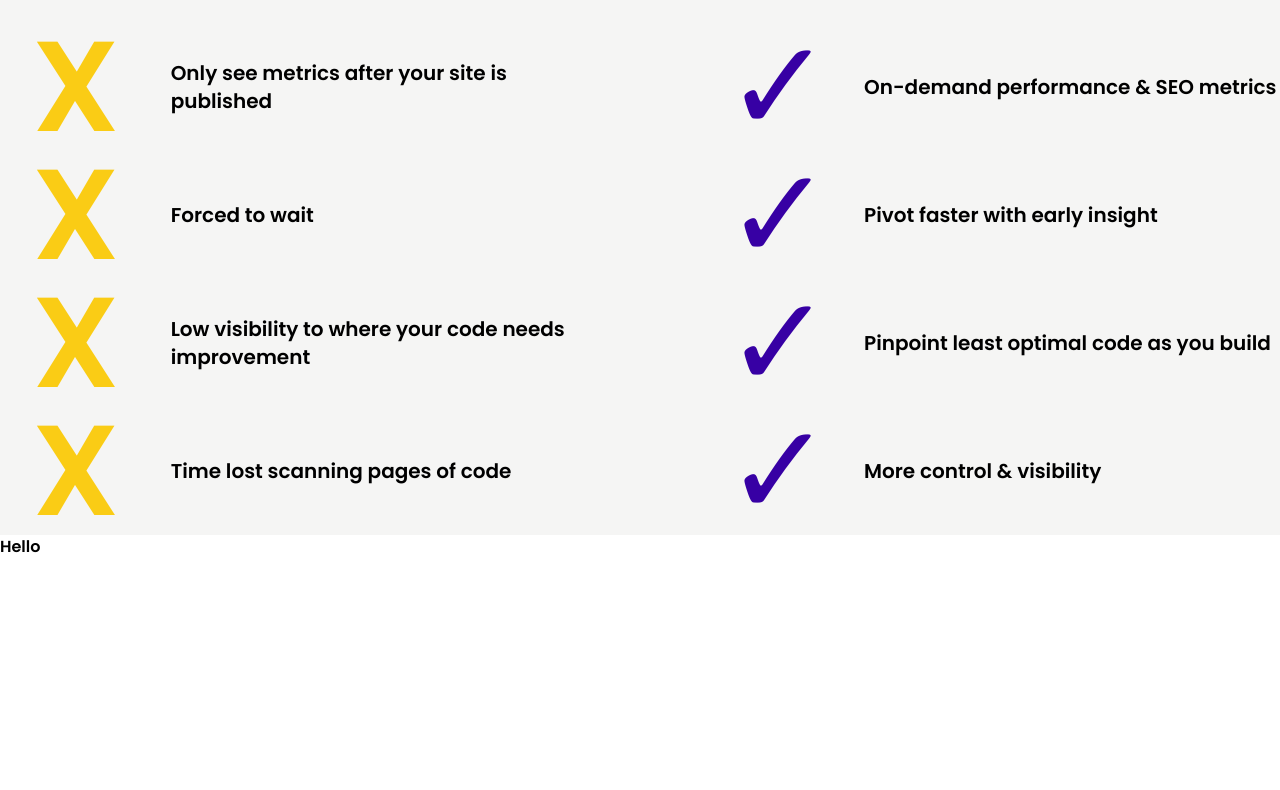
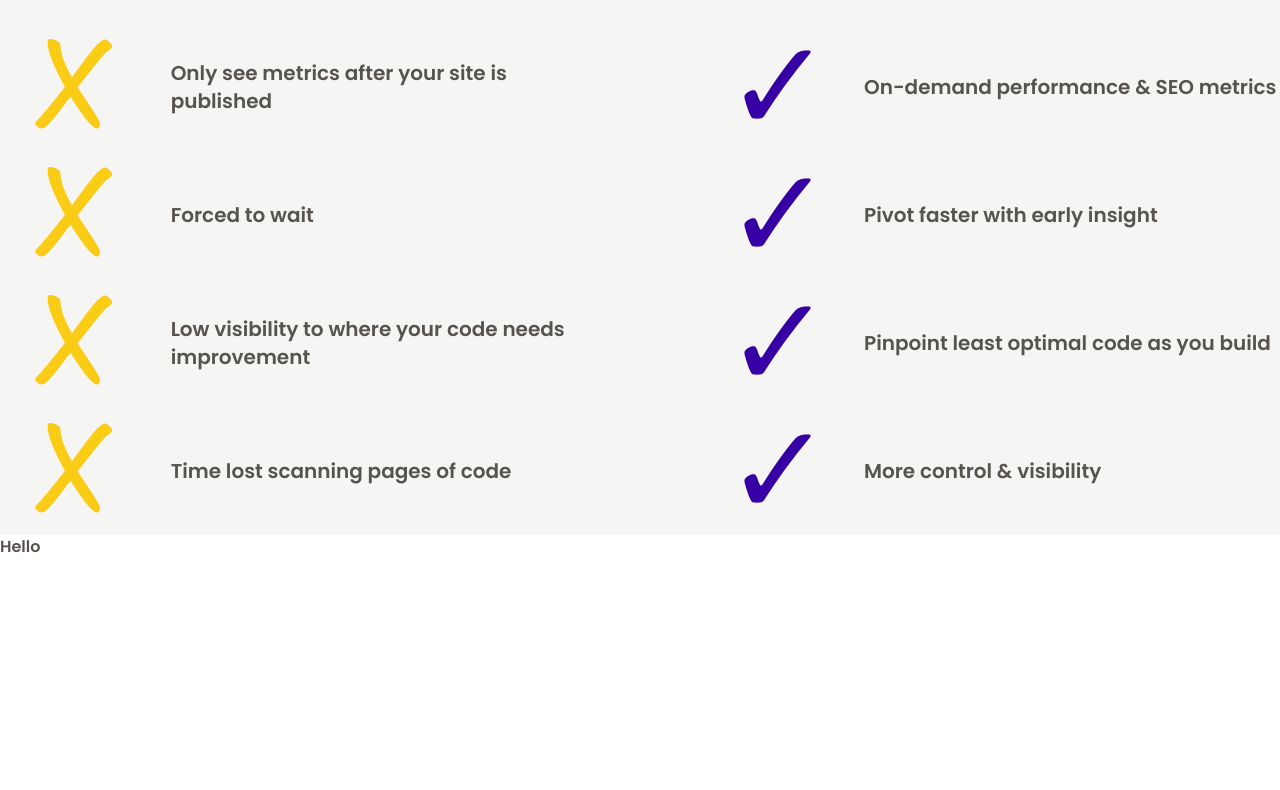
Before and after one commit to oslabs-beta/astrospeed, an Astro site: page / in a window 1280 px wide. Shown: the part 1097-1887 px from the top of the page. Built offline with nearby package versions, Linux system fonts and the light colour scheme; Astro itself is replaced by a stand-in of ours.

Commit message:
updated font for Xs in comparison

```diff
--- a/src/components/Button.astro
+++ b/src/components/Button.astro
@@ -3,8 +3,8 @@
 const {color} = Astro.props;
 // const darkerColor = color.slice(0,-3) + (Number(color.slice(-3)) + 200);
 let tailClass;
-if (color === 'stone') tailClass = `bg-stone-100 hover:bg-stone-300 transition ease-in-out delay-50 hover:-translate-y-1 hover:scale-110 w-32 h-10 py-2 px-2 m-1 text-stone-900 font-semibold rounded-lg`;
-if (color === 'yellow') tailClass = `bg-yellow-200 hover:bg-yellow-400 transition ease-in-out delay-50 hover:-translate-y-1 hover:scale-110 w-32 h-10 py-2 px-2 m-1 text-stone-900 font-semibold rounded-lg`;
+if (color === 'stone') tailClass = `bg-stone-100 hover:bg-stone-300 transition ease-in-out delay-50 hover:-translate-y-1 hover:scale-110 w-32 h-10 py-2 px-2 m-1 font-semibold rounded-lg`;
+if (color === 'yellow') tailClass = `bg-yellow-200 hover:bg-yellow-400 transition ease-in-out delay-50 hover:-translate-y-1 hover:scale-110 w-32 h-10 py-2 px-2 m-1 font-semibold rounded-lg`;
 ---
 <!-- <style>
 	@import url('https://fonts.googleapis.com/css2?family=Poppins:wght@600&display=swap');
--- a/src/components/Comparisons.astro
+++ b/src/components/Comparisons.astro
@@ -4,6 +4,17 @@
 
 ---
 <!-- Component Template (HTML + JS Expressions) -->
+
+<style>
+  @import url('https://fonts.googleapis.com/css2?family=Kalam&display=swap');
+
+  .xSpan {
+    font-family: 'Kalam';
+    position:relative;
+    top: 10px;
+  }
+
+</style>
 
 <div class="bg-stone-100 pt-16 pl-8 grid grid-cols-9 grid-rows-6 items-center">
   <p class="text-5xl text-[#3700a4] col-start-1 col-end-10 justify-self-center self-end">COMPARE YOUR CODE PERFORMANCE</p>
@@ -12,22 +23,22 @@
   <span class="text-4xl justify-self-center">vs.</span>
   <span class="text-4xl text-[#3700A4] col-start-6 col-end-10 justify-self-center break-all">astroSpeed</span>
 
-  <span class="text-6xl md:text-9xl text-yellow-400">X</span>
+  <span class="text-6xl md:text-9xl text-yellow-400 xSpan">X</span>
   <span class="text-xl col-start-2 col-end-5">Only see metrics after your site is published</span>
   <span class="text-6xl md:text-9xl text-[#3700A4] col-start-6">&#10003;</span>
   <span class="text-xl col-start-7 col-end-10">On-demand performance & SEO metrics</span>
 
-  <span class="text-6xl md:text-9xl text-yellow-400">X</span>
+  <span class="text-6xl md:text-9xl text-yellow-400 xSpan">X</span>
   <span class="text-xl col-start-2 col-end-5">Forced to wait</span>
   <span class="text-6xl md:text-9xl text-[#3700A4] col-start-6">&#10003;</span>
   <span class="text-xl col-start-7 col-end-10">Pivot faster with early insight</span>
 
-  <span class="text-6xl md:text-9xl text-yellow-400">X</span>
+  <span class="text-6xl md:text-9xl text-yellow-400 xSpan">X</span>
   <span class="text-xl col-start-2 col-end-5">Low visibility to where your code needs improvement</span>
   <span class="text-6xl md:text-9xl text-[#3700A4] col-start-6">&#10003;</span>
   <span class="text-xl col-start-7 col-end-10">Pinpoint least optimal code as you build</span>
 
-  <span class="text-6xl md:text-9xl text-yellow-400">X</span>
+  <span class="text-6xl md:text-9xl text-yellow-400 xSpan">X</span>
   <span class="text-xl col-start-2 col-end-5">Time lost scanning pages of code</span>
   <span class="text-6xl md:text-9xl text-[#3700A4] col-start-6">&#10003;</span>
   <span class="text-xl col-start-7 col-end-10">More control & visibility</span>
--- a/src/pages/index.astro
+++ b/src/pages/index.astro
@@ -24,7 +24,7 @@ import Comparisons from '../components/Comparisons.astro';
 		<title>astroSpeed</title>
 	</head>
 
-	<body class="bg-stone-100 break-words">
+	<body class="bg-stone-100 text-stone-600 break-words">
 		<NavBar />
 		<SplashPoster />
 		<Comparisons />
```
